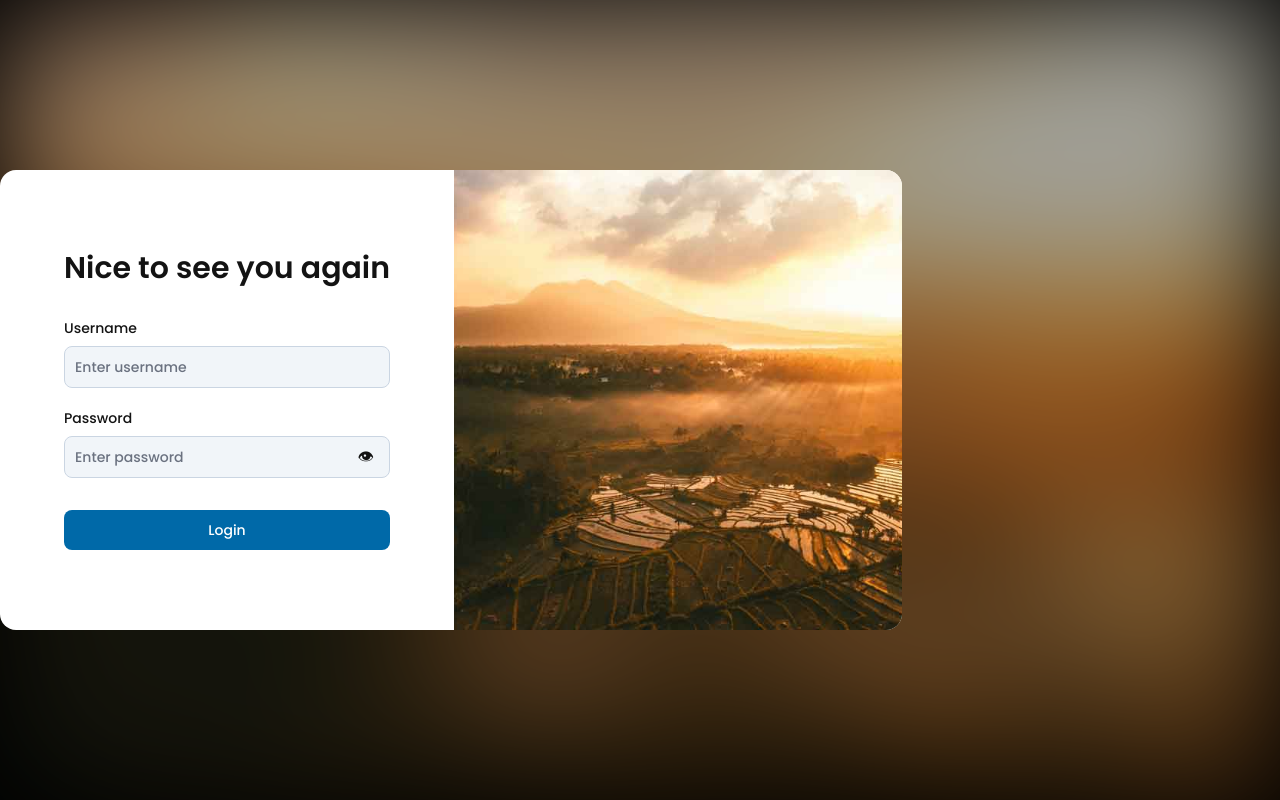
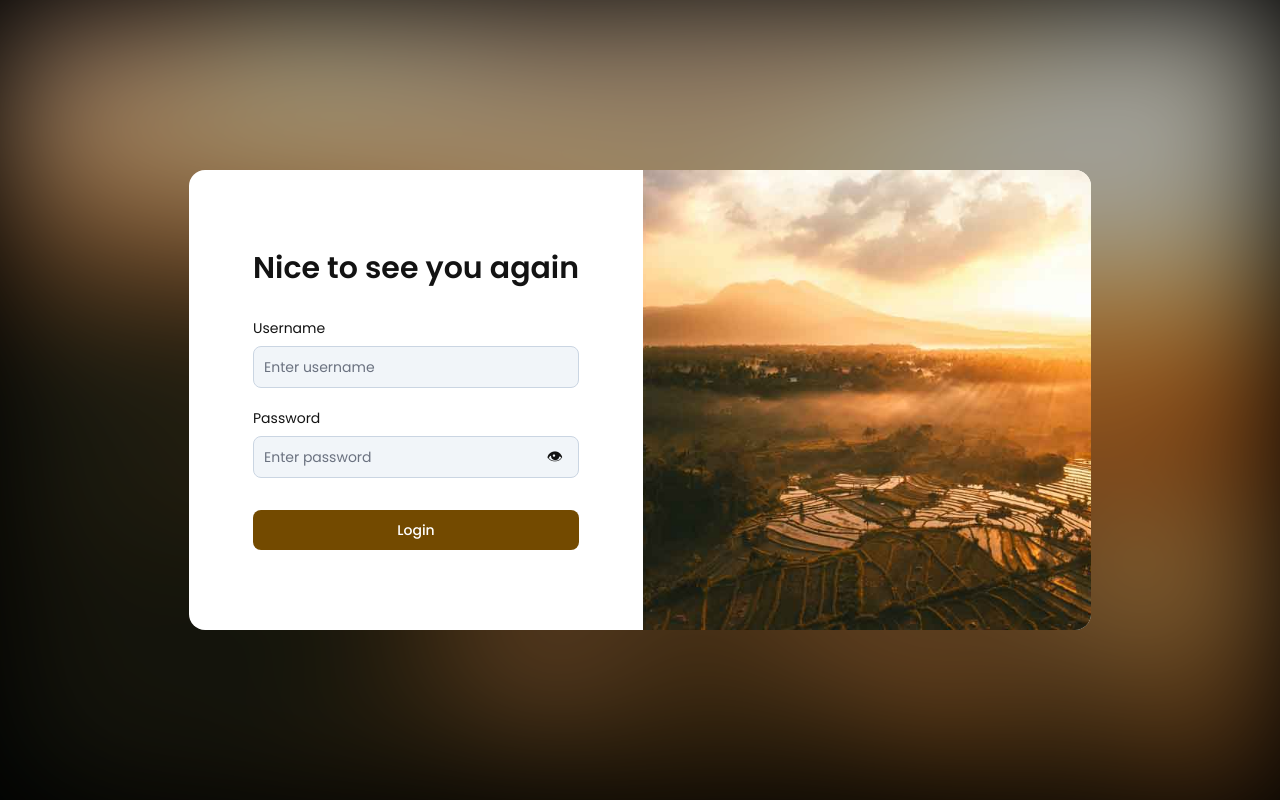
Before and after one commit to TitoPutraaa/Lapancoms, a React (Vite) app in the folder Lapancoms/: page /login in a window 1280 px wide. Built offline with nearby package versions, Linux system fonts and the light colour scheme.

Commit message:
add plugin prettier, fix style css in indexcss, login, and sidebar

```diff
--- a/Lapancoms/src/index.css
+++ b/Lapancoms/src/index.css
@@ -9,6 +9,7 @@
   --font-poppins: "Poppins", sans-serif;
   --color-primary: #734a00;
   --color-secondary: #fff7e8;
+  --color-accent: #ffa500; /*for hover element/ highlight*/
   --color-dark: #131313;
   --shadow-soft: 0 4px 4px rgba(0, 0, 0, 0.25);
 
@@ -32,8 +33,8 @@
 
   body {
     margin: 0;
-    display: flex;
-    place-items: center;
+    /* display: flex; */ /* blm terlalu dipakai */
+    /* place-items: center; */ /* blm terlalu dipakai */
     min-width: 320px;
     min-height: 100vh;
   }
@@ -53,21 +54,25 @@
   }
 }
 
+/* Setting sidebar for mobile view */
 .sideMenu.active {
   @apply bg-secondary;
 }
 .sideMenu.active svg {
-  @apply text-secondary;
+  @apply text-accent;
+}
+.sideMenu.active svg:nth-of-type(2) {
+  @apply text-primary rotate-360;
 }
 .sideMenu.active span {
   @apply text-primary;
 }
 
+/* this's for hidden eye in input element */
 input::-ms-reveal,
 input::-ms-clear {
   display: none;
 }
-
 input::-webkit-credentials-auto-fill-button,
 input::-webkit-textfield-decoration-container,
 input::-webkit-clear-button,
@@ -78,10 +83,9 @@ input::-webkit-outer-spin-button {
 }
 
 :root {
-  font-family: poppins, sans-serif;
+  font-family: "Poppins", sans-serif;
   line-height: 1.5;
-  font-weight: 500;
-
+  font-weight: 400; /* Font weight normal */
   color-scheme: light;
   color: #131313;
   background-color: #ffff;
--- a/Lapancoms/src/pages/Login.jsx
+++ b/Lapancoms/src/pages/Login.jsx
@@ -14,24 +14,24 @@ export default function Login() {
 
   return (
     <>
-      <div className="flex w-full h-dvh items-center justify-center">
-        <div className="inset-0 fixed z-0 bg-black">
+      <div className="flex h-screen w-full items-center justify-center">
+        <div className="fixed inset-0 z-0 bg-black">
           <img
             src={assets.loginIMG}
             alt=""
-            className="w-full h-full object-cover blur-3xl opacity-63"
+            className="h-full w-full object-cover opacity-63 blur-3xl"
           />
         </div>
-        <div className="bg-white w-fit flex h-fit relative rounded-2xl overflow-hidden">
+        <div className="relative flex h-fit w-fit overflow-hidden rounded-2xl bg-white">
           <div className="max-w-lg px-16 py-20">
-            <h1 className="font-semibold text-3xl text-dark mb-8">
+            <h1 className="text-dark mb-8 text-3xl font-semibold">
               Nice to see you again
             </h1>
             <form>
               <div className="mb-5">
                 <label
                   htmlFor="username"
-                  className="block mb-2 text-sm text-dark"
+                  className="text-dark mb-2 block text-sm"
                 >
                   Username
                 </label>
@@ -39,7 +39,7 @@ export default function Login() {
                   type="text"
                   name="username"
                   id="username"
-                  className="bg-slate-100 border border-slate-300 text-dark text-sm rounded-lg focus:ring-slate-500 focus:border-slate-500 block w-full p-2.5 "
+                  className="text-dark block w-full rounded-lg border border-slate-300 bg-slate-100 p-2.5 text-sm focus:border-slate-500 focus:ring-slate-500"
                   placeholder="Enter username"
                   required
                 />
@@ -47,21 +47,21 @@ export default function Login() {
               <div className="mb-8">
                 <label
                   htmlFor="password"
-                  className="block mb-2 text-sm text-dark"
+                  className="text-dark mb-2 block text-sm"
                 >
                   Password
                 </label>
-                <div className="relative ">
+                <div className="relative">
                   <input
                     type={invisible ? "password" : "text"}
                     name="password"
                     id="password"
-                    className="bg-slate-100 border border-slate-300 text-dark text-sm rounded-lg focus:ring-slate-500 focus:border-slate-500 block w-full p-2.5 pr-10"
+                    className="text-dark block w-full rounded-lg border border-slate-300 bg-slate-100 p-2.5 pr-10 text-sm focus:border-slate-500 focus:ring-slate-500"
                     placeholder="Enter password"
                     required
                   />
                   <span
-                    className="absolute top-1/2 -translate-y-1/2 right-4 cursor-pointer select-none"
+                    className="absolute top-1/2 right-4 -translate-y-1/2 cursor-pointer select-none"
                     onClick={toggleInvisible}
                   >
                     {invisible ? "👁" : "😫"}
@@ -70,18 +70,18 @@ export default function Login() {
               </div>
               <button
                 type="submit"
-                className="text-white bg-sky-700 hover:bg-sky-800 focus:ring-2 focus:outline-none focus:ring-sky-600 font-medium rounded-lg text-sm w-full px-5 py-2.5 text-center "
+                className="bg-primary hover:bg-primary/95 w-full rounded-lg px-5 py-2.5 text-center text-sm font-medium text-white transition-colors focus:ring-2 focus:ring-sky-600 focus:outline-none"
                 onClick={() => navigate("/admin")}
               >
                 Login
               </button>
             </form>
           </div>
-          <div className="hidden lg:block max-w-md">
+          <div className="hidden max-w-md lg:block">
             <img
               src={assets.loginIMG}
               alt=""
-              className="object-cover w-full h-full bg-dark/80"
+              className="bg-dark/80 h-full w-full object-cover"
             />
           </div>
         </div>
```
Also changed, not shown: Lapancoms/package.json (+7 -0 lines), Lapancoms/src/components/layout/Sidebar.jsx (+31 -33 lines), 1 other file (tests, documents, lock files or other folders).
